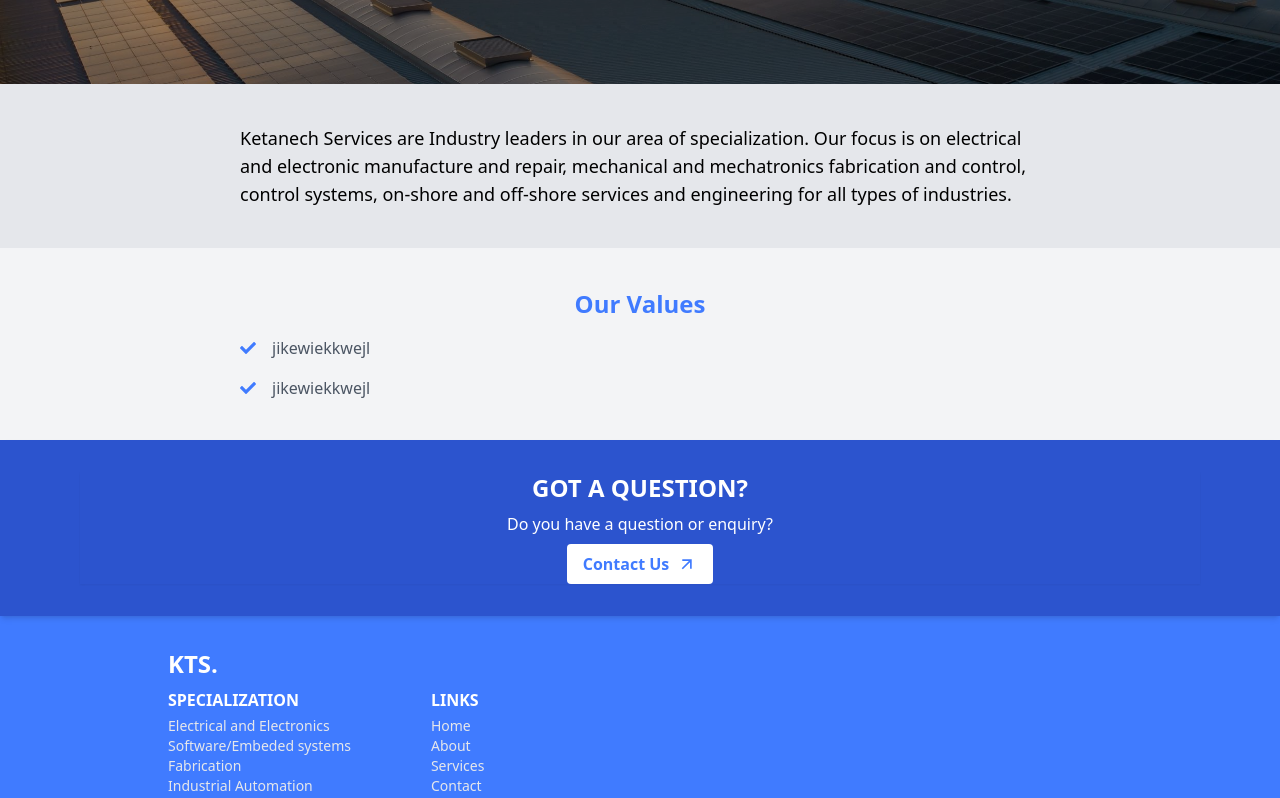
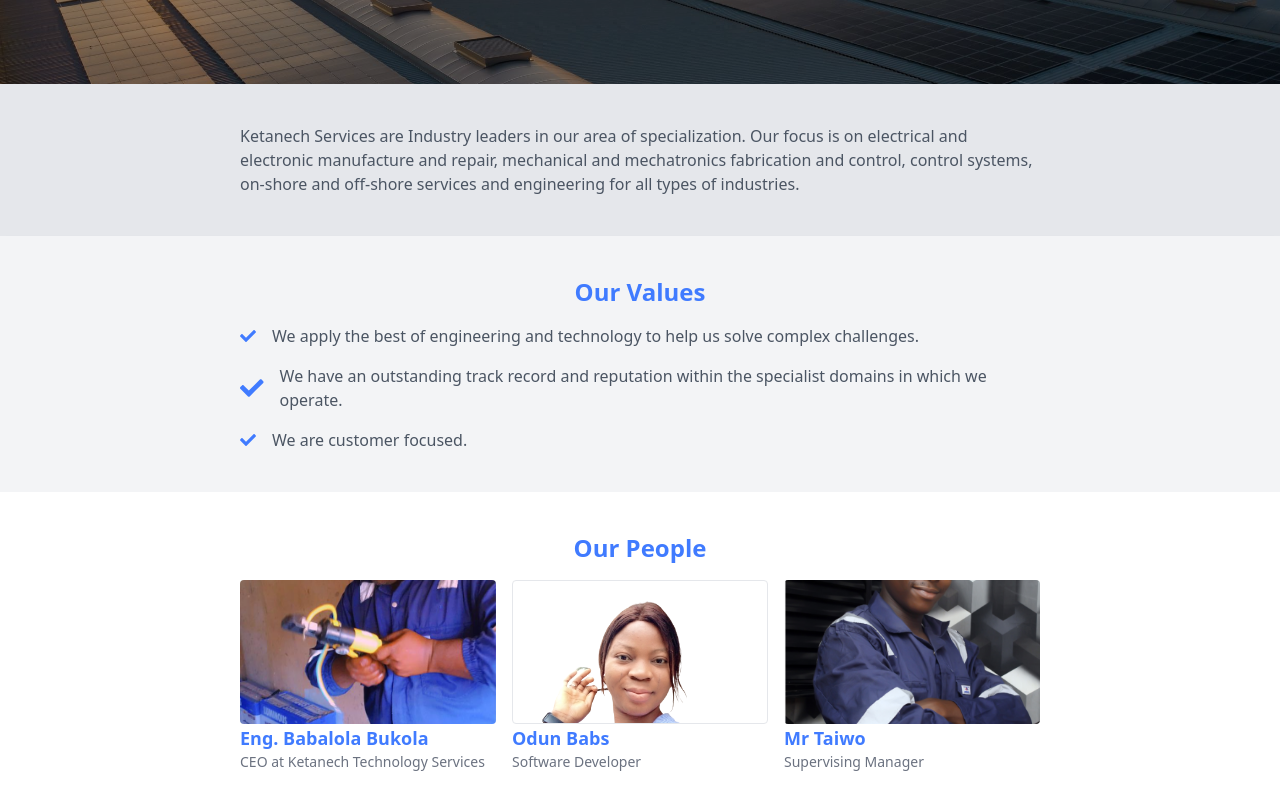
Before and after one commit to Ayothegod/ketanech, a Next.js app: page /about in a window 1280 px wide. Shown: the part 220-1018 px from the top of the page. Built offline with nearby package versions, Linux system fonts and the light colour scheme.

Commit message:
done about

```diff
--- a/pages/about.jsx
+++ b/pages/about.jsx
@@ -1,7 +1,12 @@
 import Body from "@/components/Body";
 import Footer from "@/components/Footer";
 import Header from "@/components/Header";
-import {FaCheck} from "react-icons/fa"
+import Image from "next/image";
+import { FaCheck } from "react-icons/fa"
+import ceo from "@/asset/ceo.jpg"
+import taiwo from "@/asset/taiwo.png"
+import odun from "@/asset/odun.png"
+
 
 
 export default function About() {
@@ -16,17 +21,39 @@
 
             <div className="px-2 py-10 bg-gray-200 shadow">
                 <div className="mx-auto max-w-[50rem]">
-                    <p className="sm:text-lg">Ketanech Services are Industry leaders in our area of specialization. Our focus is on electrical and electronic manufacture and repair, mechanical and mechatronics fabrication and control, control systems, on-shore and off-shore services and engineering for all types of industries.</p>
+                    <p className="text-gray-600">Ketanech Services are Industry leaders in our area of specialization. Our focus is on electrical and electronic manufacture and repair, mechanical and mechatronics fabrication and control, control systems, on-shore and off-shore services and engineering for all types of industries.</p>
                 </div>
             </div>
 
-            <div className="px-4 py-10 bg-gray-100">
+            <div className="px-4 py-10 bg-gray-100 shadow-md">
                 <h2 className="text-center text-2xl text-blue font-semibold">Our Values</h2>
                 <div className="mx-auto max-w-[50rem] mt-4">
                     <ul className="flex flex-col gap-4">
-                        <li className="flex items-center gap-4 text-gray-600"><FaCheck className="text-blue"/>jikewiekkwejl</li>
-                        <li className="flex items-center gap-4 text-gray-600"><FaCheck className="text-blue"/>jikewiekkwejl</li>
+                        <li className="flex items-center gap-4 text-gray-600"><FaCheck className="text-blue " />We apply the best of engineering and technology to help us solve complex challenges.</li>
+                        <li className="flex items-center gap-4 text-gray-600"><FaCheck className="text-blue text-2xl" />We have an outstanding track record and reputation within the specialist domains in which we operate.</li>
+                        <li className="flex items-center gap-4 text-gray-600"><FaCheck className="text-blue " />We are customer focused.</li>
                     </ul>
+                </div>
+            </div>
+
+            <div className="bg-white px-4 py-10">
+                <h2 className="text-center text-2xl text-blue font-semibold">Our People</h2>
+                <div className="mx-auto max-w-[50rem] mt-4 grid grid-cols-2 sm:grid-cols-3 gap-4">
+                    <span className="">
+                        <Image src={ceo} className="h-36 w-full object-cover rounded object-center" alt="ceo"/>
+                        <h4 className="text-lg text-blue font-semibold">Eng. Babalola Bukola</h4>
+                        <p className="text-sm text-gray-500">CEO at Ketanech Technology Services</p>
+                    </span>
+                    <span>
+                        <Image src={odun} className="h-36 w-full object-cover object-center border rounded" alt="software dev  "/>
+                        <h4 className="text-lg text-blue font-semibold">Odun Babs</h4>
+                        <p className="text-sm text-gray-500">Software Developer</p>
+                    </span>
+                    <span>
+                        <Image src={taiwo} className="h-36 w-full object-cover rounded object-center" alt="manager"/>
+                        <h4 className="text-lg text-blue font-semibold">Mr Taiwo</h4>
+                        <p className="text-sm text-gray-500">Supervising Manager</p>
+                    </span>
                 </div>
             </div>
 
--- a/pages/index.js
+++ b/pages/index.js
@@ -13,8 +13,8 @@
         <div className="bg-[url('../asset/nuno-marques-0GbrjL3vZF4-unsplash-4.jpg')] w-full bg-cover bg-no-repeat bg-center h-[70vh] md:h-[80vh] relative">
           <div className="absolute inset-0 bg-[rgba(0,0,0,0.4)] flex items-center justify-center flex-col px-4 gap-2">
             <h1 className="text-white font-semibold text-4xl">Ketanech Services</h1>
-            <p className="text-neutral-300 text-lg">The No. 1 Electrical, Electronic, Mechanical and Computer services center.</p>
-            <p className="text-neutral-300 ">we
+            <p className="text-neutral-300 text-lg text-center">The No. 1 Electrical, Electronic, Mechanical and Computer services center.</p>
+            <p className="text-neutral-300 text-center">we
             <span className="before:block before:absolute before:-inset-0 before:-skew-y-3 before:bg-blue relative inline-block">
 
             <span className="text-white capitalize text-xl font-semibold relative">design, create and deliver</span>
```
